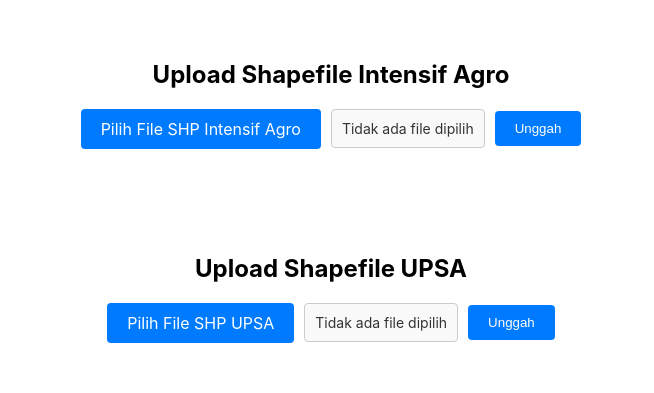
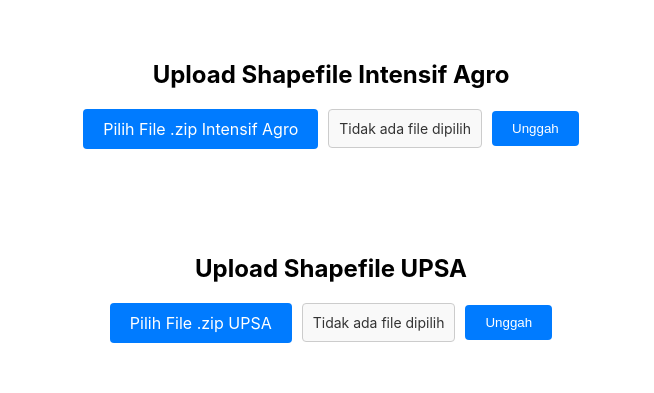
Before and after one commit to Emji123/shapefile_uploader, a React (Create React App) app: page / in a window 1280 px wide. Shown: the top 393 px of the page, without its empty margins (309-963 px from the left). Built offline with nearby package versions, Linux system fonts and the light colour scheme; no server answers.

Commit message:
Update button labels to .zip and change tab title to Upload SHP

```diff
--- a/public/index.html
+++ b/public/index.html
@@ -24,7 +24,7 @@
       work correctly both with client-side routing and a non-root public URL.
       Learn how to configure a non-root public URL by running `npm run build`.
     -->
-    <title>React App</title>
+    <title>Form Upload Shapefile</title>
   </head>
   <body>
     <noscript>You need to enable JavaScript to run this app.</noscript>
--- a/src/ShapefileForm.js
+++ b/src/ShapefileForm.js
@@ -149,7 +149,7 @@ const ShapefileForm = () => {
       return;
     }
 
-    // Format tanggal dan jam: DD_MMM_YYYY_HHMM (misalnya, 25_MEI_2025_1730)
+    // Format tanggal dan jam: DD_MMM_YYYY_HHMM (misalnya, 25_MEI_2025_0920)
     const now = new Date();
     const day = String(now.getDate()).padStart(2, '0');
     const month = now.toLocaleDateString('id-ID', { month: 'short' }).toUpperCase().replace('.', '');
@@ -220,7 +220,7 @@ const ShapefileForm = () => {
       <form onSubmit={handleSubmit}>
         <div className="input-group">
           <label htmlFor="shapefileInput" className="file-input-label">
-            Pilih File SHP Intensif Agro
+            Pilih File .zip Intensif Agro
           </label>
           <input
             type="file"
--- a/src/ShapefileUpsaForm.js
+++ b/src/ShapefileUpsaForm.js
@@ -148,7 +148,7 @@ const ShapefileUpsaForm = () => {
       return;
     }
 
-    // Format tanggal dan jam: DD_MMM_YYYY_HHMM (misalnya, 25_MEI_2025_1730)
+    // Format tanggal dan jam: DD_MMM_YYYY_HHMM (misalnya, 25_MEI_2025_0920)
     const now = new Date();
     const day = String(now.getDate()).padStart(2, '0');
     const month = now.toLocaleDateString('id-ID', { month: 'short' }).toUpperCase().replace('.', '');
@@ -219,7 +219,7 @@ const ShapefileUpsaForm = () => {
       <form onSubmit={handleSubmit}>
         <div className="input-group">
           <label htmlFor="shapefileUpsaInput" className="file-input-label">
-            Pilih File SHP UPSA
+            Pilih File .zip UPSA
           </label>
           <input
             type="file"
```
